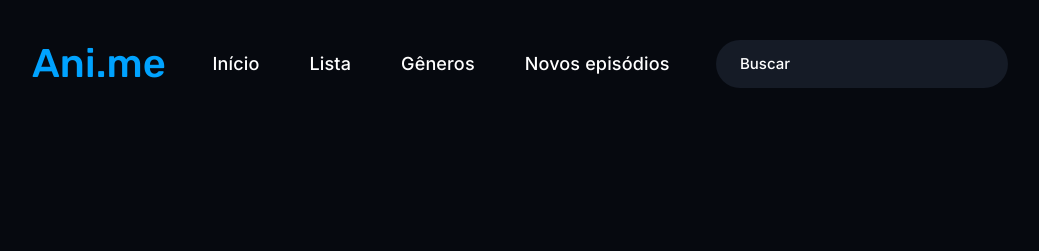
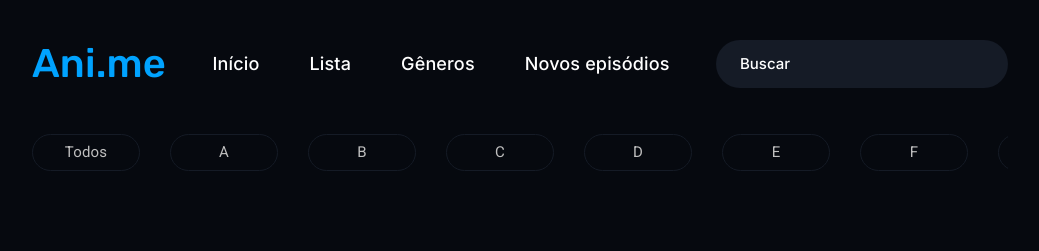
Before and after one commit to Lucas2907/anime, a Next.js app: page / in a window 1280 px wide. Shown: the top 251 px of the page, without its empty margins (120-1159 px from the left). Built offline with nearby package versions, Linux system fonts and the light colour scheme; a web font is replaced by a local one.

Commit message:
Style navigation section

```diff
--- a/app/globals.css
+++ b/app/globals.css
@@ -20,6 +20,26 @@ body {
   font-family: Arial, Helvetica, sans-serif;
 }
 
+/* index.css ou global.css */
+::-webkit-scrollbar {
+  width: 12px;
+  height: 12px;
+}
 
-/*
-*/
+::-webkit-scrollbar-thumb {
+  background-color: #f60000;
+  border-radius: 10px;
+}
+
+::-webkit-scrollbar-thumb:hover {
+  background-color: #e30909;
+}
+
+::-webkit-scrollbar-track {
+  background: #e00b0b;
+  border-radius: 10px;
+}
+
+::-webkit-scrollbar-track:hover {
+  background: #e41313;
+}
--- a/pages/_app.tsx
+++ b/pages/_app.tsx
@@ -8,6 +8,7 @@ import {CssBaseline} from '@mui/material';
 import theme from '../src/theme';
 import { AppProps } from 'next/app';
 import TemplateDefault from '../src/templates/Default'
+
 
 export default function MyApp(props: AppProps) {
     const { Component, pageProps } = props
--- a/pages/index.tsx
+++ b/pages/index.tsx
@@ -1,4 +1,5 @@
 import style from './Index.module.css'
+import HeaderHome from '@/src/components/Homepage/HeaderHome'
 
 const Index = () => {
 
@@ -7,7 +8,7 @@ const Index = () => {
     return (
 
         <>
-
+            <HeaderHome></HeaderHome>
             <h1 className={style.title}></h1>
         </>
 
--- a/src/components/Header/Header.module.css
+++ b/src/components/Header/Header.module.css
@@ -8,7 +8,7 @@
 .header__logo {
   display: flex;
   align-items: center;
-    color: #00A3FF;
+  color: #00a3ff;
   font-weight: 500;
   font-size: 40px;
   max-height: 47px;
@@ -30,7 +30,7 @@
 }
 
 .header__input {
-    background-color: #151B26;
+  background-color: #151b26;
   border: 0;
   padding: 8px 0 8px 24px;
   border-radius: 37px;
--- /dev/null
+++ b/src/components/Homepage/HeaderHome/HeaderHome.module.css
@@ -0,0 +1,47 @@
+.lista {
+    color: #bfbfbf;
+    display: flex;
+    padding: 30px 0;
+    gap: 30px;
+    overflow: auto;
+    width: 100%;
+  }
+
+  .lista__itens {
+    display: flex;
+    align-items: center;
+    justify-content: center;
+    background-color: #06090f;
+    padding: 6px 25px;
+    border: 1px solid #151b26;
+    border-radius: 37px;
+    font-size: 15px;
+    min-width: 108px;
+    transition: ease-in-out 0.2s;
+  }
+
+  .lista__itens:hover {
+    background-color: #151b26;
+    color: white;
+    cursor: pointer;
+  }
+
+  /* Estilizando a barra de rolagem */
+  .lista::-webkit-scrollbar {
+    width: 20%; /* Barra de rolagem vertical */
+    height: 10px; /* Barra de rolagem horizontal */
+  }
+
+  /* Diminuindo a largura da barra de rolagem horizontal */
+  .lista::-webkit-scrollbar-horizontal {
+    width: 7px; /* Diminuindo a largura da barra de rolagem horizontal para 7px */
+  }
+
+  .lista::-webkit-scrollbar-thumb {
+    background-color: #00A3FF; /* Cor do "polegar" da barra */
+    border-radius: 10px;
+  }
+
+  .lista::-webkit-scrollbar-track {
+    display: none; /* Ocultando o trilho da barra de rolagem */
+  }
--- /dev/null
+++ b/src/components/Homepage/HeaderHome/index.tsx
@@ -0,0 +1,19 @@
+import style from './HeaderHome.module.css';
+
+const HeaderHome = () => {
+
+
+
+    const alphabet = Array.from({ length: 26 }, (_, i) => String.fromCharCode(65 + i));
+
+    return (
+        <ul className={style.lista}>
+            <li className={style.lista__itens}>Todos</li>
+            {alphabet.map((letter, index) => (
+                <li className={style.lista__itens} key={index}>{letter}</li>
+            ))}
+        </ul>
+    );
+}
+
+export default HeaderHome
--- a/src/templates/Default.tsx
+++ b/src/templates/Default.tsx
@@ -17,7 +17,7 @@ const Default = ({children}: DefaultProps) => {
             <Header />
             <Container // container do MUI, que serve apenas para centralizar os itens em um espaço na tela
                 maxWidth='lg' // tamanho do container (largo)
-                sx={{width:"80%"}}
+                sx={{width:"80%", padding:0}}
             >
                 {children}
 
```
Lines whose indentation alone changed are shown as unchanged.
